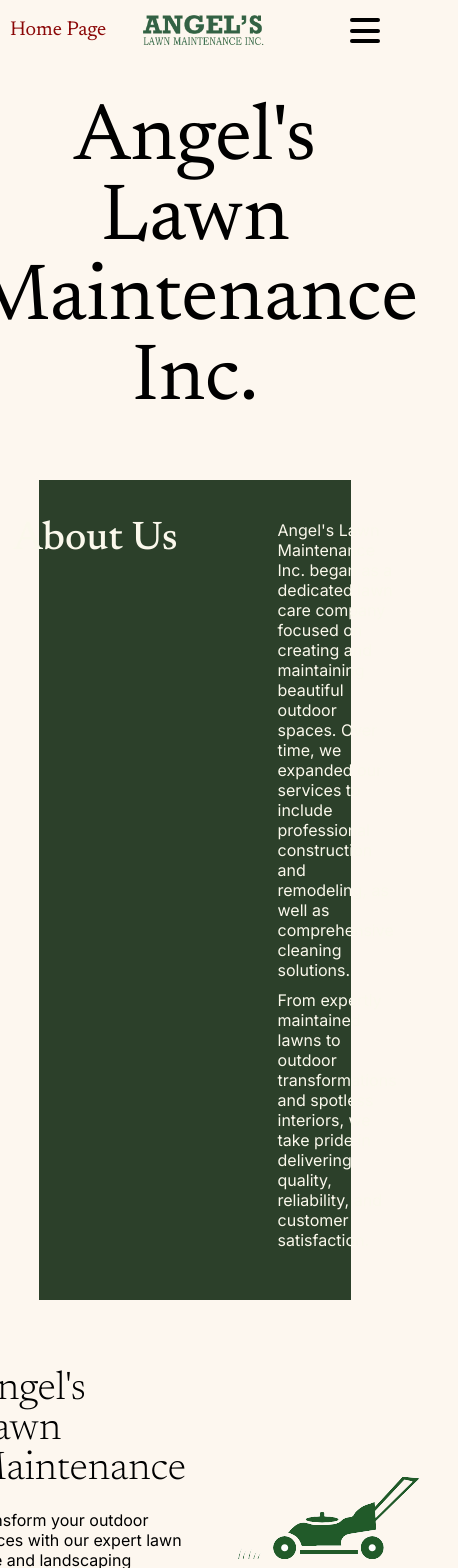
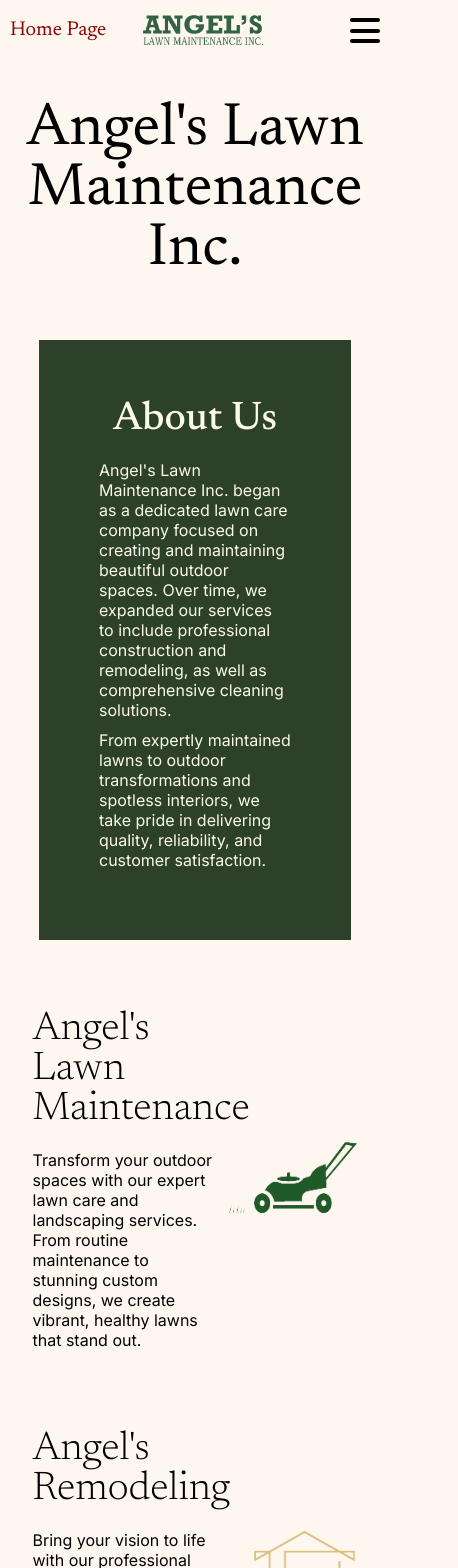
Before and after one commit to DianaCJ0616/Web204FinalProject, a React (Create React App) app in the folder angels-maintenance/: page / in a window 390 px wide. Shown: the top 1568 px of the page, 458 px wide, since content can reach past the window. Built offline with nearby package versions, Linux system fonts and the light colour scheme; a web font is replaced by a local one.

Commit message:
fixed mobile resopnsiveness for home

```diff
--- a/angels-maintenance/src/styles/home.css
+++ b/angels-maintenance/src/styles/home.css
@@ -15,7 +15,7 @@
     padding-bottom: 60px;
 }
 
-.home-about{
+.home-about {
     display: flex;
     padding: 40px;
     padding-right: 60px;
@@ -41,7 +41,9 @@
 }
 
 /* Each Company Sections */
-.lawn-section, .construction-section, .cleaning-section {
+.lawn-section,
+.construction-section,
+.cleaning-section {
     display: flex;
     width: 80%;
     justify-content: center;
@@ -76,42 +78,42 @@
 .business-icon {
     transition: transform 0.3s ease-in-out;
     cursor: pointer;
-  }
+}
 
-  .business-icon:hover {
+.business-icon:hover {
     transform: scale(1.2);
-  }
+}
 
 /* Footer */
-footer{
+footer {
     padding: 30px;
     background-color: #2c402a;
     color: #FFFAE0;
 }
 
-.main-footer{
+.main-footer {
     display: flex;
     gap: 100px;
 }
 
-.main-footer li{
+.main-footer li {
     padding: 5px;
     font-weight: 300;
     list-style-type: circle;
 }
 
-.main-footer a{
+.main-footer a {
     color: #FFFAE0;
     text-decoration: none;
     font-weight: 300;
     padding: 5px;
 }
 
-.main-footer a:hover{
+.main-footer a:hover {
     color: #a8b480;
 }
 
-.main-footer h2{
+.main-footer h2 {
     display: flex;
     justify-content: center;
     padding: 20px;
@@ -119,26 +121,26 @@
     font-size: 25px;
 }
 
-.main-footer h3{
+.main-footer h3 {
     padding-bottom: 20px;
 }
 
-.contact-us{
+.contact-us {
     display: flex;
     flex-direction: column;
 }
 
-.forms-of-payment{
+.forms-of-payment {
     display: flex;
     flex-direction: column;
 }
 
-.follow-us{
+.follow-us {
     display: flex;
     flex-direction: column;
 }
 
-.end-end{
+.end-end {
     display: flex;
     flex-direction: column;
     gap: 10px;
@@ -146,14 +148,83 @@
     color: #fdf7ef;
 }
 
-.end-1{
+.end-1 {
     display: flex;
     justify-content: end;
     gap: 10px;
 }
 
-.end-2{
+.end-2 {
     display: flex;
     justify-content: end;
     gap: 10px;
 }
+
+
+@media only screen and (max-width: 745px) {
+    .home-about {
+        display: flex;
+        flex-direction: column;
+        padding: 60px;
+    }
+
+    .home-about h2 {
+        padding-left: 0px;
+        text-align: center;
+    }
+
+    #home-about-text {
+        flex-direction: column;
+        margin-left: 0px;
+    }
+}
+
+@media only screen and (max-width: 600px) {
+    #company-name {
+        font-size: 60px;
+    }
+
+    .home-icon {
+        flex-direction: row;
+        margin-left: 0px;
+    }
+    .lawn-section, .construction-section, .cleaning-section {
+        display: flex;
+        width: 100%;
+        justify-content: center;
+        align-items: center;
+        margin: 0 auto;
+        padding: 30px;
+        padding-top: 70px;
+    }
+}
+
+@media only screen and (max-width: 495px) {
+    #company-name {
+        font-weight: 400;
+        text-align: center;
+        padding: 0px;
+        padding-top: 100px;
+        padding-bottom: 60px;
+    }
+    .business-icon {
+        height: 80px;
+        width: 130px;
+    }
+    .home-icon {
+        flex-direction: row;
+        margin-left:-20px;
+    }
+    .lawn-section, .construction-section, .cleaning-section {
+        display: flex;
+        width: 100%;
+        padding: 10px;
+        padding-top: 70px;
+    }
+    .cleaning-section {
+        padding-bottom: 70px;
+    }
+    .home-sect-text {
+        width: 50%;
+    }
+}
```
